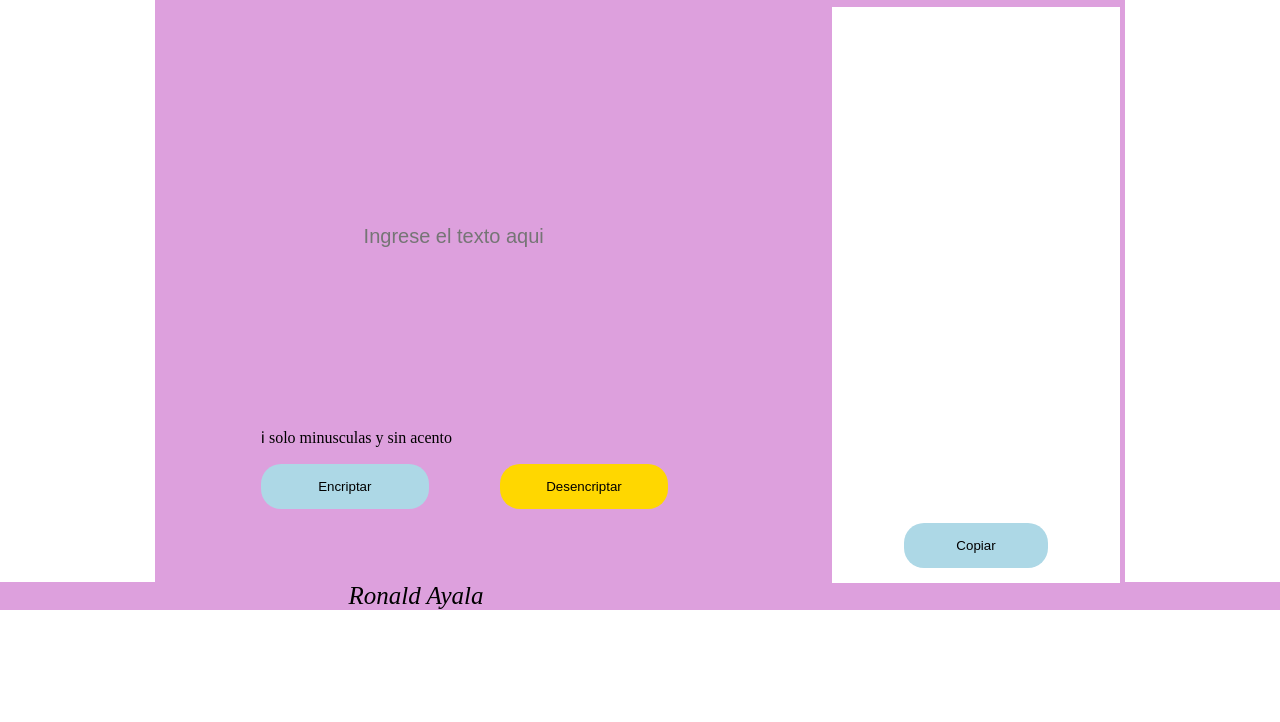
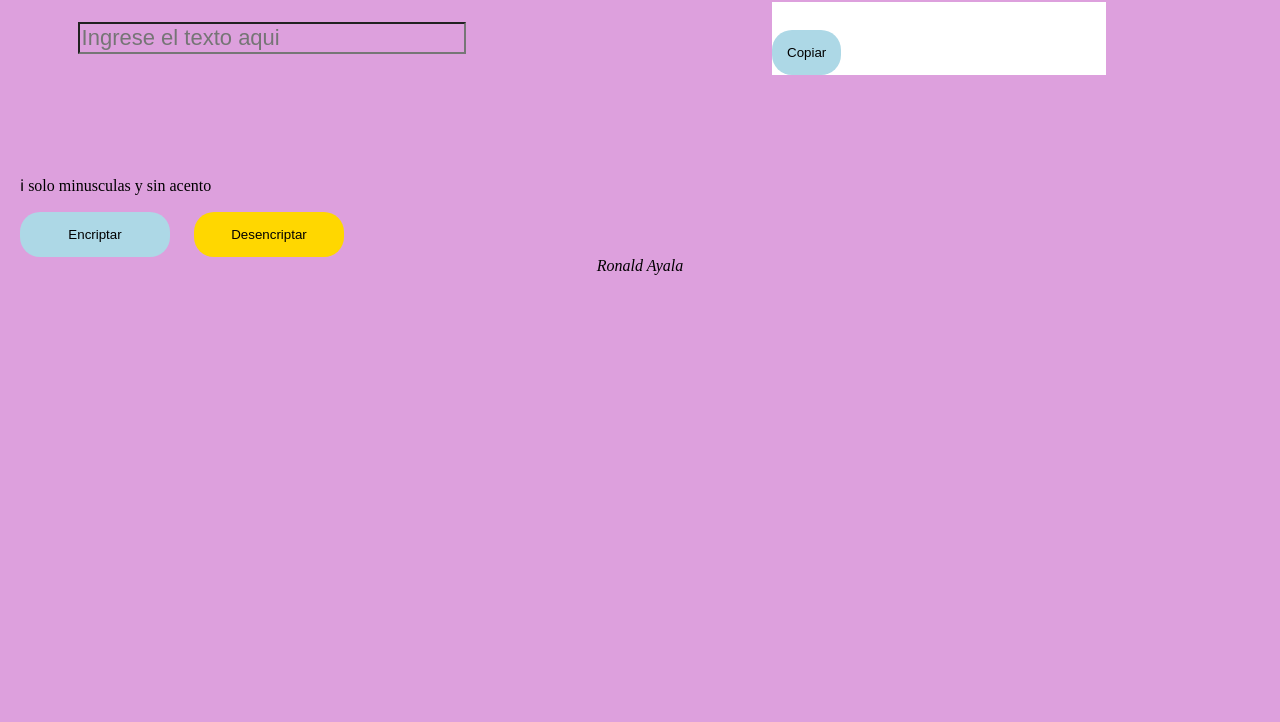
Before and after one commit to chepqeso/challege-alura, a plain HTML site: page index.html in a window 1280 px wide. Shown: the part 78-800 px from the top of the page. Drawn offline with Linux system fonts and the light colour scheme.

Commit message:
mal-posicionado

```diff
--- a/index.html
+++ b/index.html
@@ -2,7 +2,7 @@
 <html lang="es">
     <head>
         <meta charset="UTF-8">
-        <meta name="viewport" content="width=device-width, initial-scale=1.0">
+        <meta name="viewport" content="width=device-width">
         <title>Challege Alura</title>
         <link rel="stylesheet" href="style.css">
     </head>
@@ -14,6 +14,10 @@
                 </div>
                 <div class="entrada">
                         <input class="texto-entrada" id="txt-encriptar" type="text" placeholder="Ingrese el texto aqui">
+
+                    <p class="i">&#8505; solo minusculas y sin acento </p>
+                    <button type="button" onclick="btnEncriptar()" class="cifrar">Encriptar</button>
+                    <button type="button" class="descifrar">Desencriptar</button>
                 </div>
                 <div class="salida">
                     <img id="homero-1" class="homero" src="Fondo_De_Pantalla_Simpson-removebg.png">
@@ -22,11 +26,6 @@
                     <input type="text" id="mesaje-salida" class="mensaje-salida">
                     <button type="button" id="btncopiar" class="copiar">Copiar</button>
                 </div>
-                <div class="button">
-                    <p class="i">&#8505; solo minusculas y sin acento </p>
-                    <button type="button" onclick="btnEncriptar()" class="cifrar">Encriptar</button>
-                    <button type="button" class="descifrar">Desencriptar</button>
-                </div>
             </div>
         </main>
         <script src="app.js"></script>
--- a/style.css
+++ b/style.css
@@ -1,53 +1,50 @@
 body{
     margin: 0;
     padding: 0;
+    background-color: plum;
 }
-.container{
+/*.container{
     margin: auto;
-    width: 960px;
-    height: 650px;
-    padding: 5px;
+    width: 100%;
+    height: ;
     background: plum;
-}
+}*/
 .title{
-    width: 100%;
-    float: left;
+    width: auto;
+    text-align: center;
 }
 .entrada{
-    width: 70%;
-    height: 62%;
-    float: left;
+    width: auto;
+    height: auto;
+    margin-top: 20px;
+    position: relative;
+    display: inline-block;
 }
 .salida{
-    width: 30%;
+    width: auto;
     height: auto;
-    float: right;
     background: white;
+    position: absolute;
+    display: inline-block;
+    margin-left: 30%;
 }
 .button{
-    width: 70%;
+    width: auto;
     height: auto;
-    float: left;
-}
-.title-text{
-    float: inherit;
-    margin-left: 35%;
 }
 .texto-entrada{
-    float: left;
-    margin-top: 10%;
-    margin-left: 30%;
-    width: 80%;
-    height: 80%;
-    font-size: 20px;
-    border: none;
+    margin-left: 20%;
+    width: 380px;
+    height: auto;
+    font-size: 22px;
+    /*border: none;*/
     outline: none;
     color: black;
     background: plum;
 }
-.homero{
-    width: 55%;
-    margin: 20%;
+/*.homero{
+    width: auto;
+    margin: 40px;
 }
 .mensaje-1{
     margin-left: 20%;
@@ -59,47 +56,51 @@ body{
     margin-right: 10%;
     margin-bottom: 27%;
     font-size: 10px;
-}
+}*/
 .mensaje-salida{
-    width: 98%;
+    width: 330px;
     height: auto;
-    padding: 5em 0 ;
-    margin-top: 56%;
     text-align: center;
+    font-size: 22px;
     display: none;
     border: none;
+    position: relative;
 }
 .copiar{
-    width: 50%;
-    height: 60%;
-    margin-top: 15.5em;
-    margin-left: 25%;
-    margin-bottom: 5%;
+    width: auto;
+    height: auto;
     padding: 15px;
     background: lightblue;
     border-radius: 20px;
     border: none;
     display: none;
+    position: relative;
+
 }
-.copiar, .cifrar, .descifrar:hover{
+.copiar:hover, .cifrar:hover, .descifrar:hover{
     cursor: pointer;
+    transform: scale(1.2);
+}
+.button{
+    display: inline-block;
 }
 .i{
-    margin-left: 15%;
+    margin-left: 20px;
+    margin-top: 120px;
 }
 .cifrar{
-    width: 25%;
-    height: 60%;
-    margin-left: 15%;
+    width: 150px;
+    height: auto;
+    margin-left: 20px;
     padding: 15px;
     background: lightblue;
     border-radius: 20px;
     border: none;
 }
 .descifrar{
-    width: 25%;
-    height: 60%;
-    margin-left: 10%;
+    width: 150px;
+    height: auto;
+    margin-left: 20px;
     padding: 15px;
     background: gold;
     border-radius: 20px;
@@ -108,18 +109,19 @@ body{
 footer{
     width: 100%;
     text-align: center;
-    font-size: 25px;
     font-style: italic;
     background: plum;
 }
-@media screen and(max-width:480ppx) {
+@media screen and (max-width: 390px){
     h1{
         text-align: center;
+
     }
-    nav{
-        position: static;
+    main{
+        position: relative;
     }
     .entrada, .salida, .texto-entrada, .texto-salida{
         width: auto;
+        position: relative;
     }
 }
```
